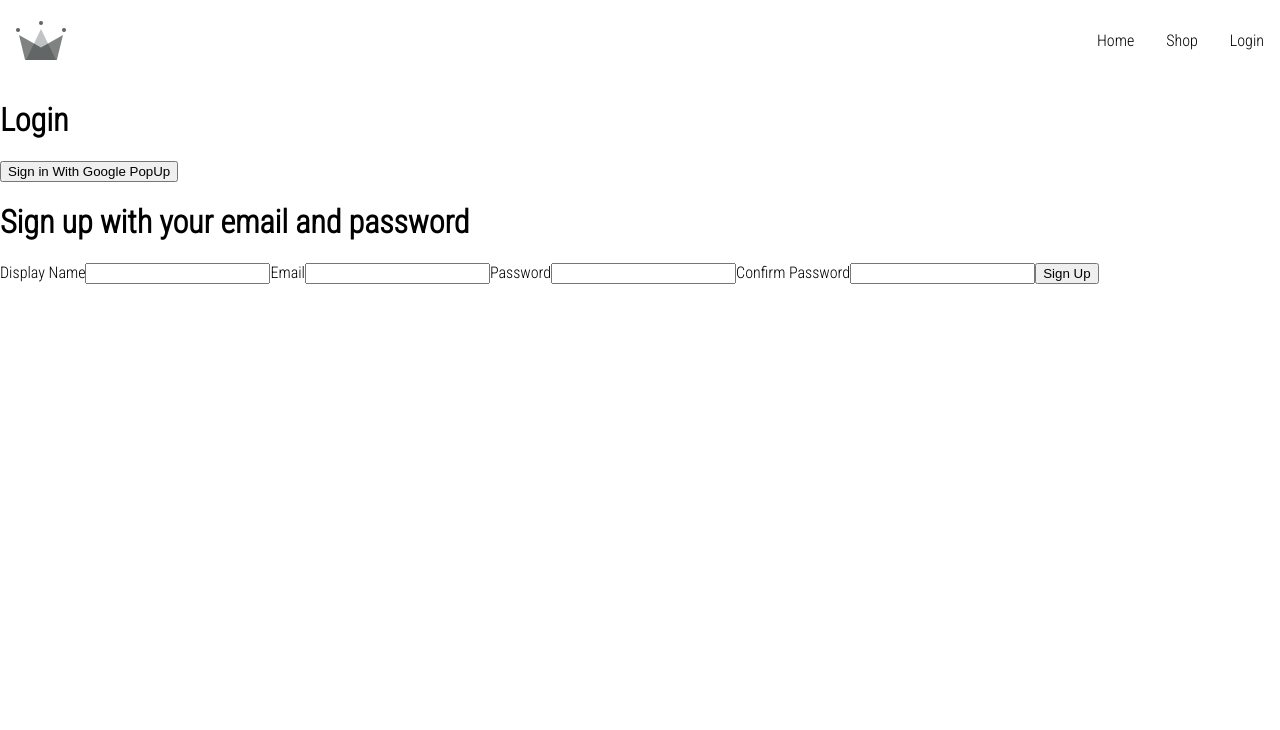
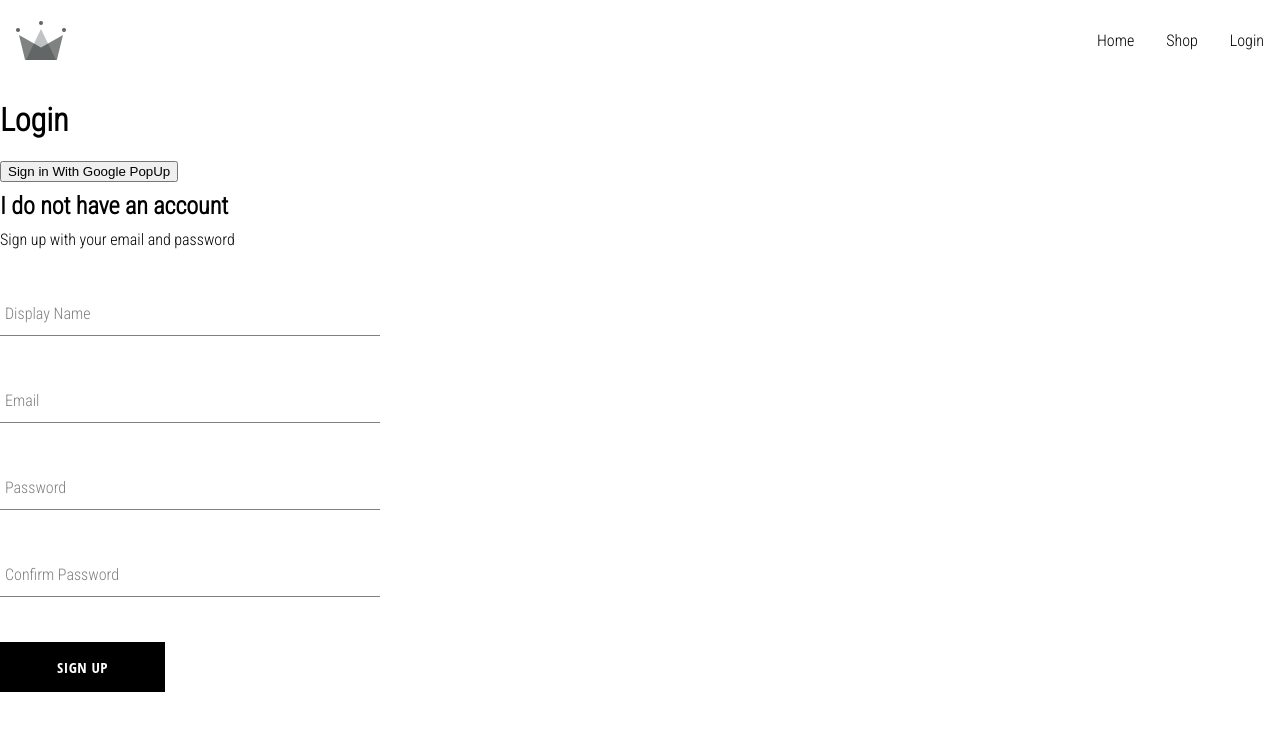
Before and after one commit to wibrvallejoma/react-from-zero-to-master, a React (Create React App) app in the folder crown-clothing/: page /login in a window 1280 px wide. Shown: the top 730 px of the page. Built offline with nearby package versions, Linux system fonts and the light colour scheme; no server answers.

Commit message:
feat: update sign-up form with new components

```diff
--- a/crown-clothing/src/components/sign-up-form/sign-up-form.component.jsx
+++ b/crown-clothing/src/components/sign-up-form/sign-up-form.component.jsx
@@ -1,6 +1,10 @@
 import { useState } from 'react';
 
 import { createAuthUserWithEmailAndPassword, createUserDocFromAuth } from '../../services/firebase/firebase.service';
+import Button from '../button/button.component';
+import FormInput from '../form-input/form-input.component';
+
+import './sign-up-form.styles.scss';
 
 const defaultFormFields = {
   displayName: '',
@@ -48,11 +52,12 @@
   };
 
   return (
-    <div>
-      <h1>Sign up with your email and password</h1>
+    <div className='sign-up-container'>
+      <h2>I do not have an account</h2>
+      <span>Sign up with your email and password</span>
       <form onSubmit={handleSubmit}>
-        <label>Display Name</label>
-        <input
+        <FormInput
+          label="Display Name"
           type="text"
           required
           onChange={handleChange}
@@ -60,8 +65,8 @@
           value={displayName}
         />
 
-        <label>Email</label>
-        <input
+        <FormInput
+          label="Email"
           type="email"
           required
           onChange={handleChange}
@@ -69,8 +74,8 @@
           value={email}
         />
 
-        <label>Password</label>
-        <input
+        <FormInput
+          label="Password"
           type="password"
           required
           onChange={handleChange}
@@ -78,8 +83,8 @@
           value={password}
         />
 
-        <label>Confirm Password</label>
-        <input
+        <FormInput
+          label="Confirm Password"
           type="password"
           required
           onChange={handleChange}
@@ -87,7 +92,7 @@
           value={confirmPassword}
         />
 
-        <button type="submit">Sign Up</button>
+        <Button type="submit">Sign Up</Button>
       </form>
     </div>
   )
--- /dev/null
+++ b/crown-clothing/src/components/sign-up-form/sign-up-form.styles.scss
@@ -0,0 +1,9 @@
+.sign-up-container {
+  display: flex;
+  flex-direction: column;
+  width: 380px;
+
+  h2 {
+    margin: 10px 0;
+  }
+}
```
